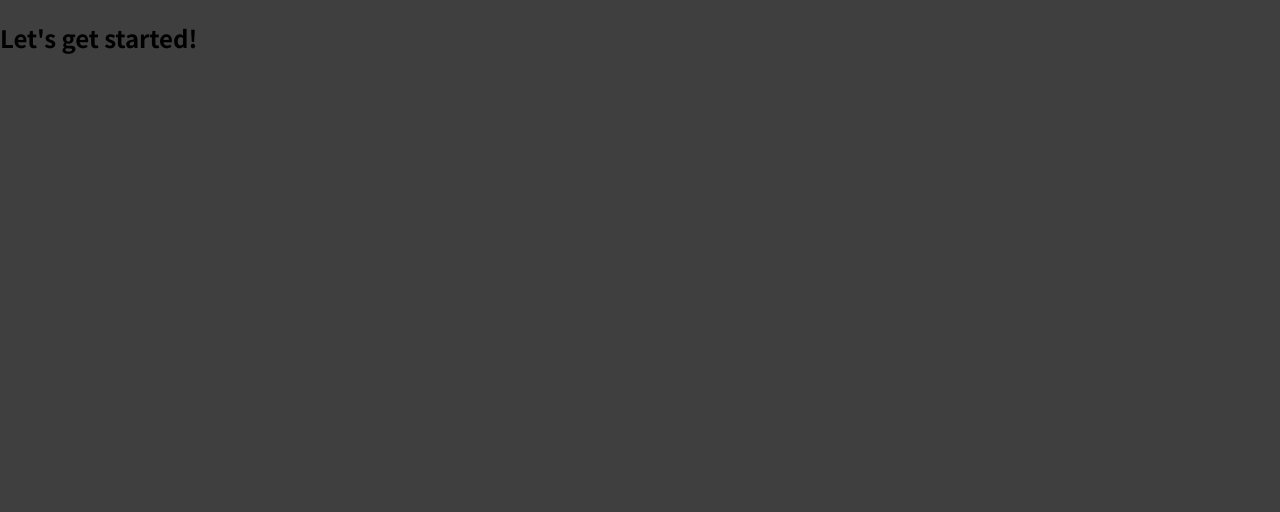
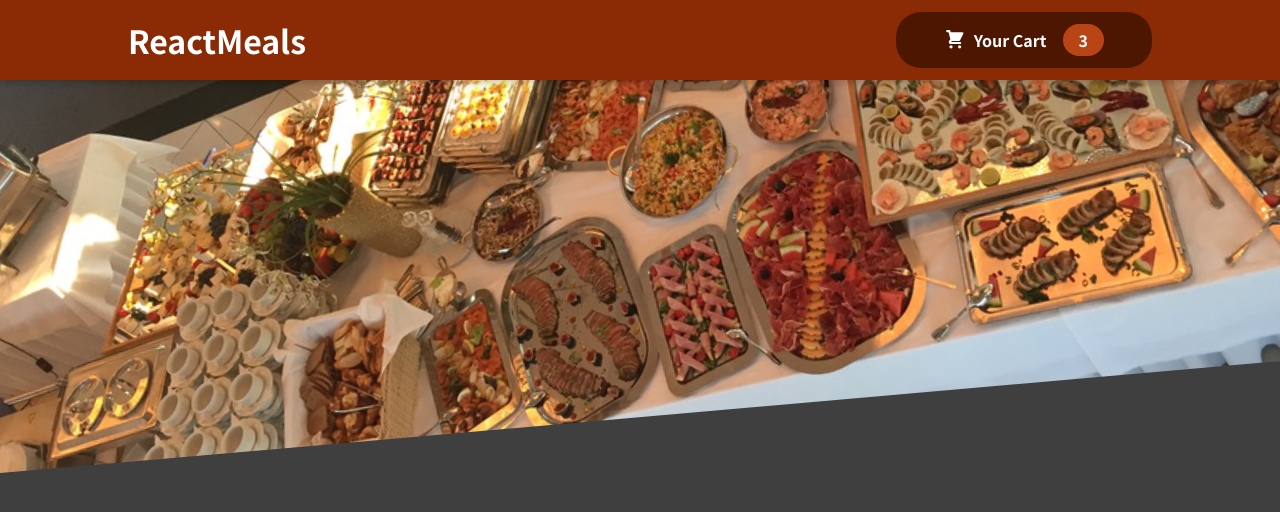
Before and after one commit to Ritukalpa99/reactjs-projects, a JavaScript app in the folder Creating a Restaurant Website/: page / in a window 1280 px wide. Shown: the top 512 px of the page. Built offline with nearby package versions, Linux system fonts and the light colour scheme.

Commit message:
Build a header task done

```diff
--- a/Creating a Restaurant Website/src/App.js
+++ b/Creating a Restaurant Website/src/App.js
@@ -1,8 +1,11 @@
+import Header from "./components/Layout/Header";
+
 function App() {
   return (
-    <div>
+    <>
       <h2>Let's get started!</h2>
-    </div>
+      <Header />
+    </>
   );
 }
 
--- /dev/null
+++ b/Creating a Restaurant Website/src/components/Cart/CartIcon.js
@@ -0,0 +1,13 @@
+const CartIcon = () => {
+    return (
+      <svg
+        xmlns='http://www.w3.org/2000/svg'
+        viewBox='0 0 20 20'
+        fill='currentColor'
+      >
+        <path d='M3 1a1 1 0 000 2h1.22l.305 1.222a.997.997 0 00.01.042l1.358 5.43-.893.892C3.74 11.846 4.632 14 6.414 14H15a1 1 0 000-2H6.414l1-1H14a1 1 0 00.894-.553l3-6A1 1 0 0017 3H6.28l-.31-1.243A1 1 0 005 1H3zM16 16.5a1.5 1.5 0 11-3 0 1.5 1.5 0 013 0zM6.5 18a1.5 1.5 0 100-3 1.5 1.5 0 000 3z' />
+      </svg>
+    );
+  };
+
+  export default CartIcon;
--- /dev/null
+++ b/Creating a Restaurant Website/src/components/Layout/Header.js
@@ -0,0 +1,18 @@
+import mealsImage from "../../assets/meals.jpg";
+import classes from "./Header.module.css"
+import HeaderCartButton from "./HeaderCartButton";
+const Header = () => {
+  return (
+    <>
+      <header className={classes.header}>
+        <h1>ReactMeals</h1>
+        <HeaderCartButton />
+      </header>
+      <div className={classes['main-image']}>
+        <img src={mealsImage} alt="A table full of delicious food" />
+      </div>
+    </>
+  );
+};
+
+export default Header;
--- /dev/null
+++ b/Creating a Restaurant Website/src/components/Layout/Header.module.css
@@ -0,0 +1,29 @@
+.header {
+    position: fixed;
+    top: 0;
+    left: 0;
+    width: 100%;
+    height: 5rem;
+    background-color: #8a2b06;
+    color: white;
+    display: flex;
+    justify-content: space-between;
+    align-items: center;
+    padding: 0 10%;
+    box-shadow: 0 2px 8px rgba(0, 0, 0, 0.25);
+    z-index: 10;
+  }
+
+  .main-image {
+    width: 100%;
+    height: 25rem;
+    z-index: 0;
+    overflow: hidden;
+  }
+
+  .main-image img {
+    width: 110%;
+    height: 100%;
+    object-fit: cover;
+    transform: rotateZ(-5deg) translateY(-4rem) translateX(-1rem);
+  }
--- /dev/null
+++ b/Creating a Restaurant Website/src/components/Layout/HeaderCartButton.js
@@ -0,0 +1,15 @@
+import CartIcon from "../Cart/CartIcon"
+import classes from "./HeaderCartButton.module.css"
+const HeaderCartButton = () => {
+    return <button className={classes.button}>
+        <span className={classes.icon}>
+            <CartIcon />
+        </span>
+        <span> Your Cart</span>
+        <span className={classes.badge}>
+            3
+        </span>
+    </button>
+}
+
+export default HeaderCartButton;
--- /dev/null
+++ b/Creating a Restaurant Website/src/components/Layout/HeaderCartButton.module.css
@@ -0,0 +1,59 @@
+.button {
+    cursor: pointer;
+    font: inherit;
+    border: none;
+    background-color: #4d1601;
+    color: white;
+    padding: 0.75rem 3rem;
+    display: flex;
+    justify-content: space-around;
+    align-items: center;
+    border-radius: 25px;
+    font-weight: bold;
+  }
+
+  .button:hover,
+  .button:active {
+    background-color: #2c0d00;
+  }
+
+  .icon {
+    width: 1.35rem;
+    height: 1.35rem;
+    margin-right: 0.5rem;
+  }
+
+  .badge {
+    background-color: #b94517;
+    padding: 0.25rem 1rem;
+    border-radius: 25px;
+    margin-left: 1rem;
+    font-weight: bold;
+  }
+
+  .button:hover .badge,
+  .button:active .badge {
+    background-color: #92320c;
+  }
+
+  .bump {
+    animation: bump 300ms ease-out;
+  }
+
+  @keyframes bump {
+    0% {
+      transform: scale(1);
+    }
+    10% {
+      transform: scale(0.9);
+    }
+    30% {
+      transform: scale(1.1);
+    }
+    50% {
+      transform: scale(1.15);
+    }
+    100% {
+      transform: scale(1);
+    }
+  }
```
Also changed, not shown: Creating a Restaurant Website/src/assets/meals.jpg (added).
